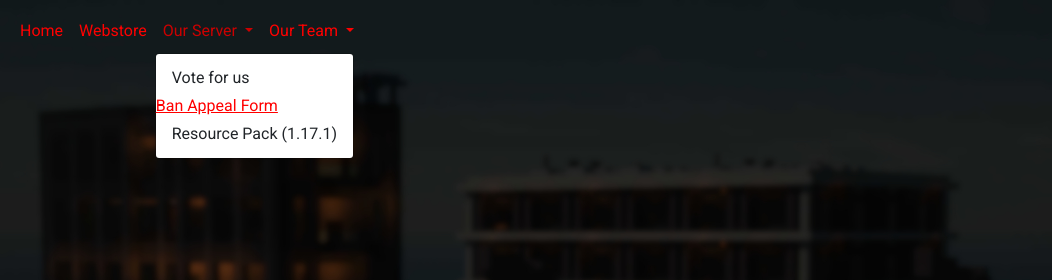
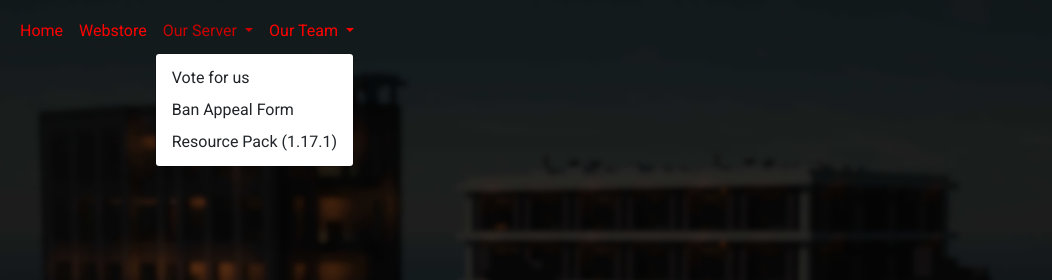
Before and after one commit to MilesSRC/FNAFMC-Website, a website: page public/index.html in a window 1280 px wide. Both pictures are taken after a click on the button "Our Server". Shown: the top 280 px of the page, 228-1280 px from the left. Drawn offline with nearby package versions, Linux system fonts and the light colour scheme; files that its build step writes are made by us from their sources.

Commit message:
Class fix on dropdown-item

```diff
--- a/public/index.html
+++ b/public/index.html
@@ -41,7 +41,7 @@
                                     </a>
                                     <ul class="dropdown-menu" aria-describedby="team">
                                         <li><a href="#" class="dropdown-item">Vote for us</a></li>
-                                        <li><a href="https://forms.gle/yDDEekzUQBnxCYvd8">Ban Appeal Form</a></li>
+                                        <li><a href="https://forms.gle/yDDEekzUQBnxCYvd8" class='dropdown-item'>Ban Appeal Form</a></li>
                                         <li><a href="https://milesr.dev/fnafmc_resources.zip" class="dropdown-item">Resource Pack (1.17.1)</a></li>
                                     </ul>
                                 </li>
```
Also changed, not shown: public/team.html (+1 -1 lines).
